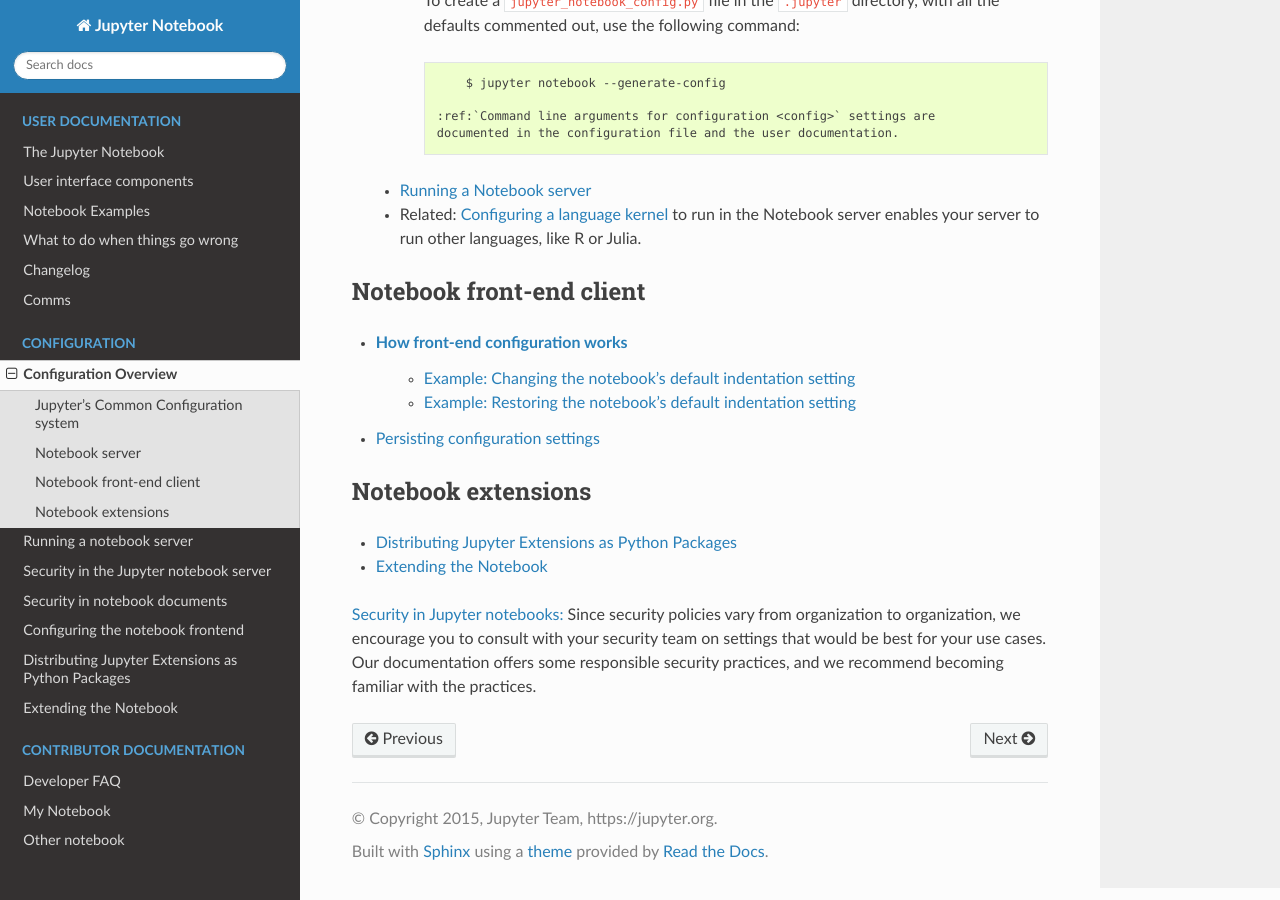
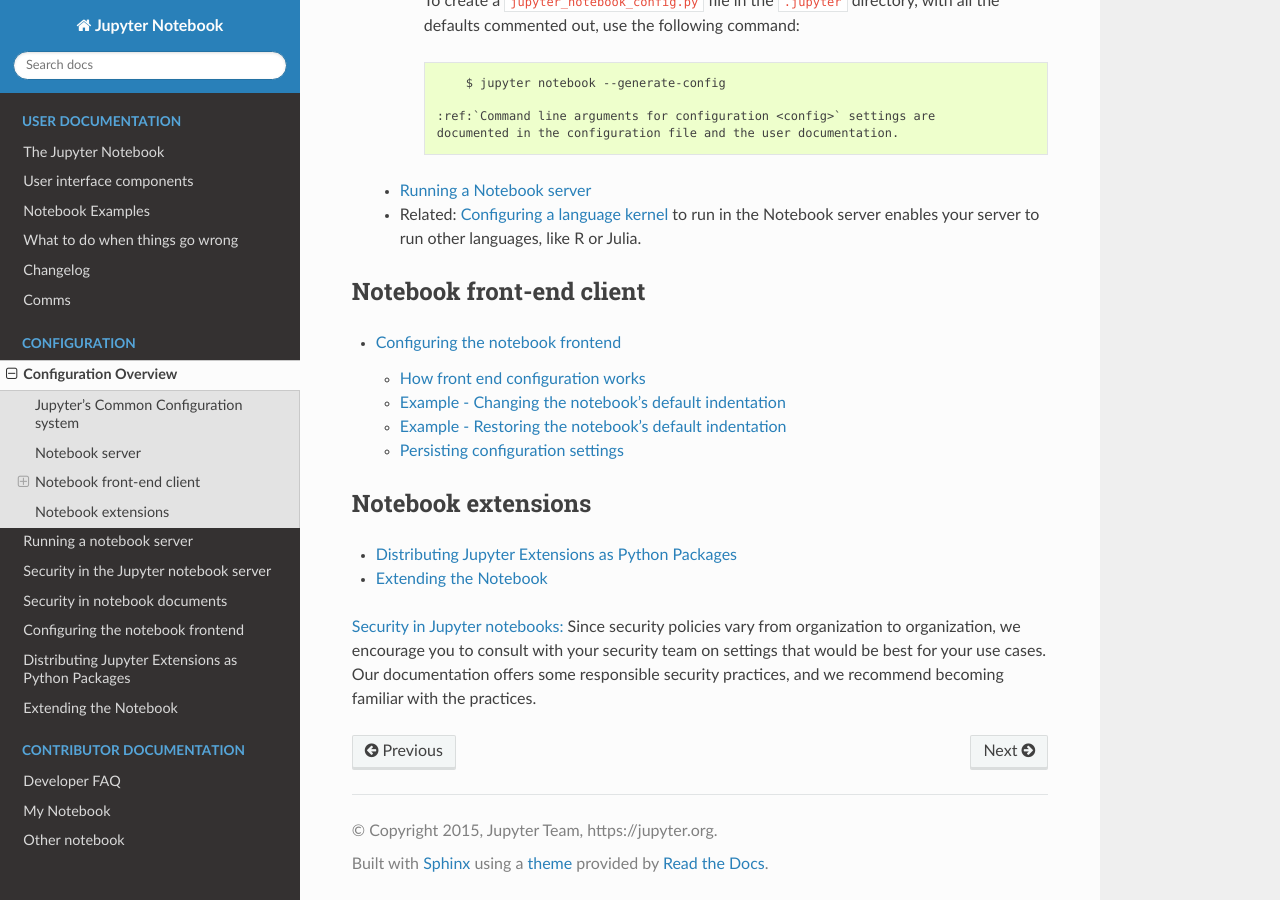
Before and after one commit to jupyter/nbclassic, a Sphinx documentation site: the page built from docs/source/config_overview.rst, in a window 1280 px wide and 900 px high, scrolled down 847 px. Built offline with Sphinx 7.4.7 and the Read the Docs theme 2.0.0, drawn with Linux system fonts in a browser that asks for light colours; pages that are not in the unit, such as notebooks, are missing from menus; the version number could not be read and is left out.

Commit message:
Embed frontend_config toctree in config_overview
The section `Notebook front-end client` in the config overview
page was essentially a toc tree except the sub-section links
went to the top of the frontend_config page rather than the real
sub-sections in that page because they all used the same reference.

Rather than create a unique reference for each sub-section in the
frontend_config page, this simply embeds the frontend_config toctree
within the config_overview page which essentially has the same effect.

Closes #5740

```diff
--- a/docs/source/config_overview.rst
+++ b/docs/source/config_overview.rst
@@ -54,12 +54,11 @@
 
 Notebook front-end client
 -------------------------
-- :ref:`How front-end configuration works <frontend_config>`
-    * :ref:`Example: Changing the notebook's default indentation setting
-      <frontend_config>`
-    * :ref:`Example: Restoring the notebook's default indentation setting
-      <frontend_config>`
-- :ref:`Persisting configuration settings <frontend_config>`
+
+.. toctree::
+   :maxdepth: 2
+
+   frontend_config
 
 .. _configure_nbextensions:
 
```
